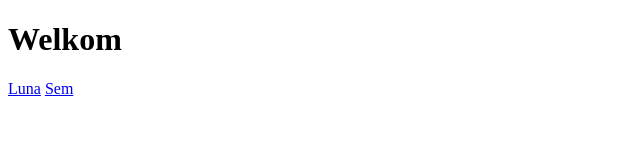
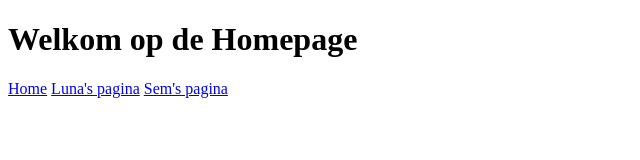
Before and after one commit to sonik-moon/Pro_Pla_h5, a plain HTML site: page index.html in a window 1280 px wide. Shown: the whole page, without its empty margins (0-640 px from the left). Drawn offline with Linux system fonts and the light colour scheme.

Commit message:
index.html
home page veranderd

```diff
--- a/index.html
+++ b/index.html
@@ -3,14 +3,15 @@
 <head>
     <meta charset="UTF-8">
     <meta name="viewport" content="width=device-width, initial-scale=1.0">
-    <title>Document</title>
+    <title>Home</title>
 </head>
 <body>
     <header>
-        <h1>Welkom</h1>
+        <h1>Welkom op de Homepage</h1>
         <nav>
-            <a href="luna.html">Luna</a>
-            <a href="sem.html">Sem</a>
+            <a href="index.html">Home</a>
+            <a href="luna.html">Luna's pagina</a>
+            <a href="sem.html">Sem's pagina</a>
         </nav>
     </header>
     <main></main>
```
